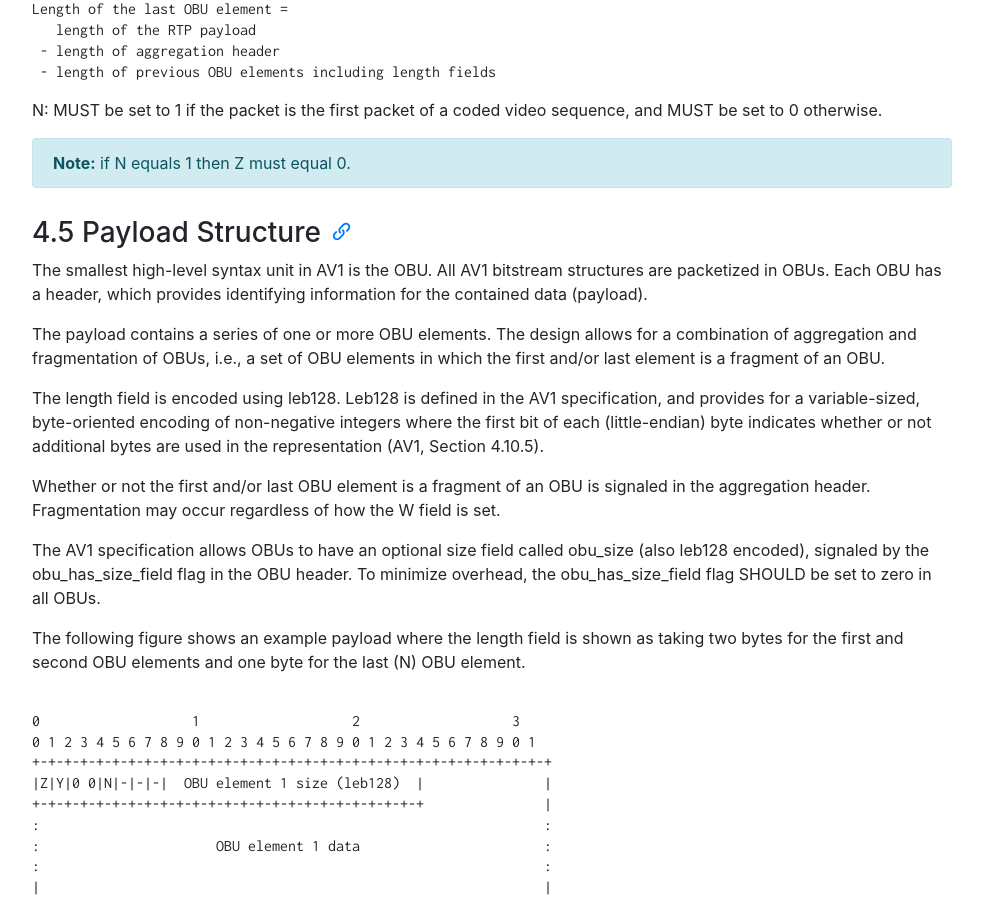
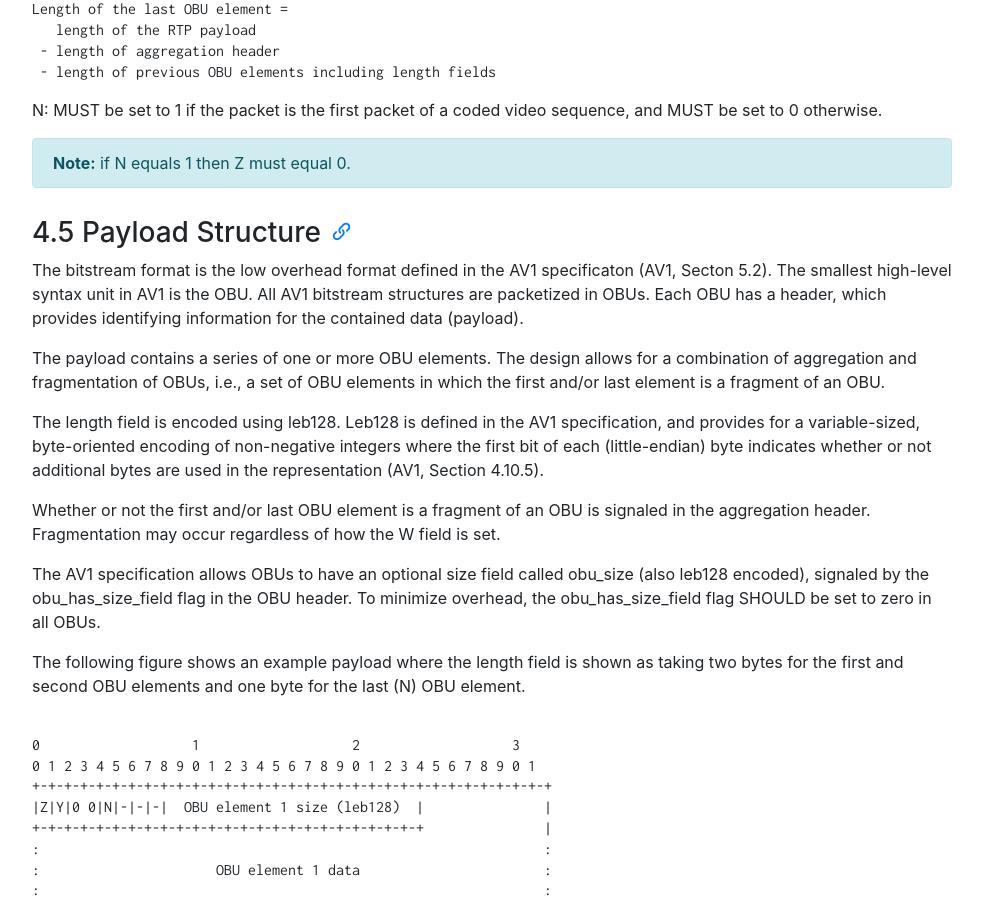
Before and after one commit to AOMediaCodec/av1-rtp-spec, a Jekyll site: the page built from index.md, in a window 1280 px wide and 900 px high, scrolled down 5721 px. Shown: the whole window, without its empty margins (53-1036 px from the left). Built offline with Jekyll 4.4.1, drawn with Linux system fonts in a browser that asks for light colours; nearby versions of some CDN libraries; some of the changed text lies outside the part shown.

Commit message:
Update av1-rtp-spec.md

```diff
--- a/av1-rtp-spec.md
+++ b/av1-rtp-spec.md
@@ -171,7 +171,7 @@ N: MUST be set to 1 if the packet is the first packet of a coded video sequence,
 
 ### 4.5 Payload Structure
 
-The smallest high-level syntax unit in AV1 is the OBU. All AV1 bitstream structures are packetized in OBUs. Each OBU has a header, which provides identifying information for the contained data (payload).
+The bitstream format is the low overhead format defined in the AV1 specificaton (AV1, Secton 5.2). The smallest high-level syntax unit in AV1 is the OBU. All AV1 bitstream structures are packetized in OBUs. Each OBU has a header, which provides identifying information for the contained data (payload).
 
 The payload contains a series of one or more OBU elements. The design allows for a combination of aggregation and fragmentation of OBUs, i.e., a set of OBU elements in which the first and/or last element is a fragment of an OBU.
 
```
Also changed, not shown: other parts of av1-rtp-spec.md (+1 -1 lines).
